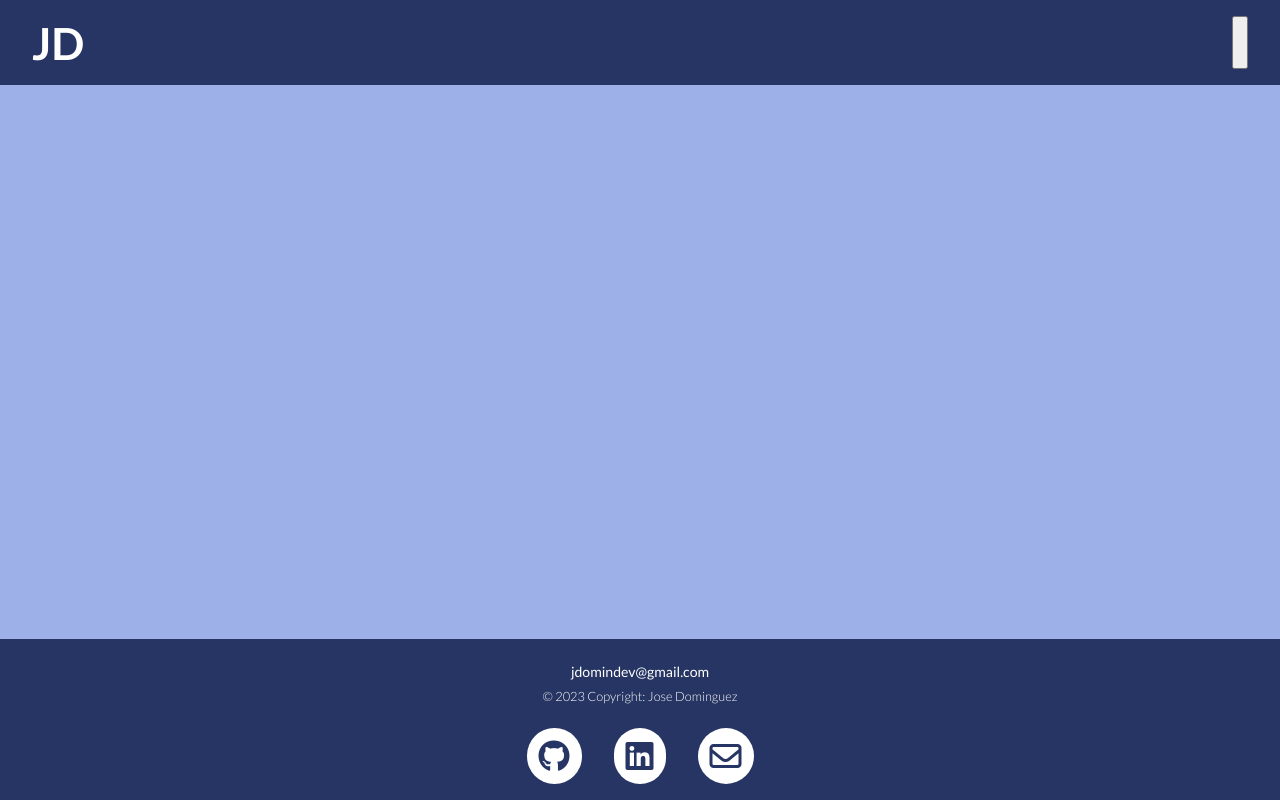
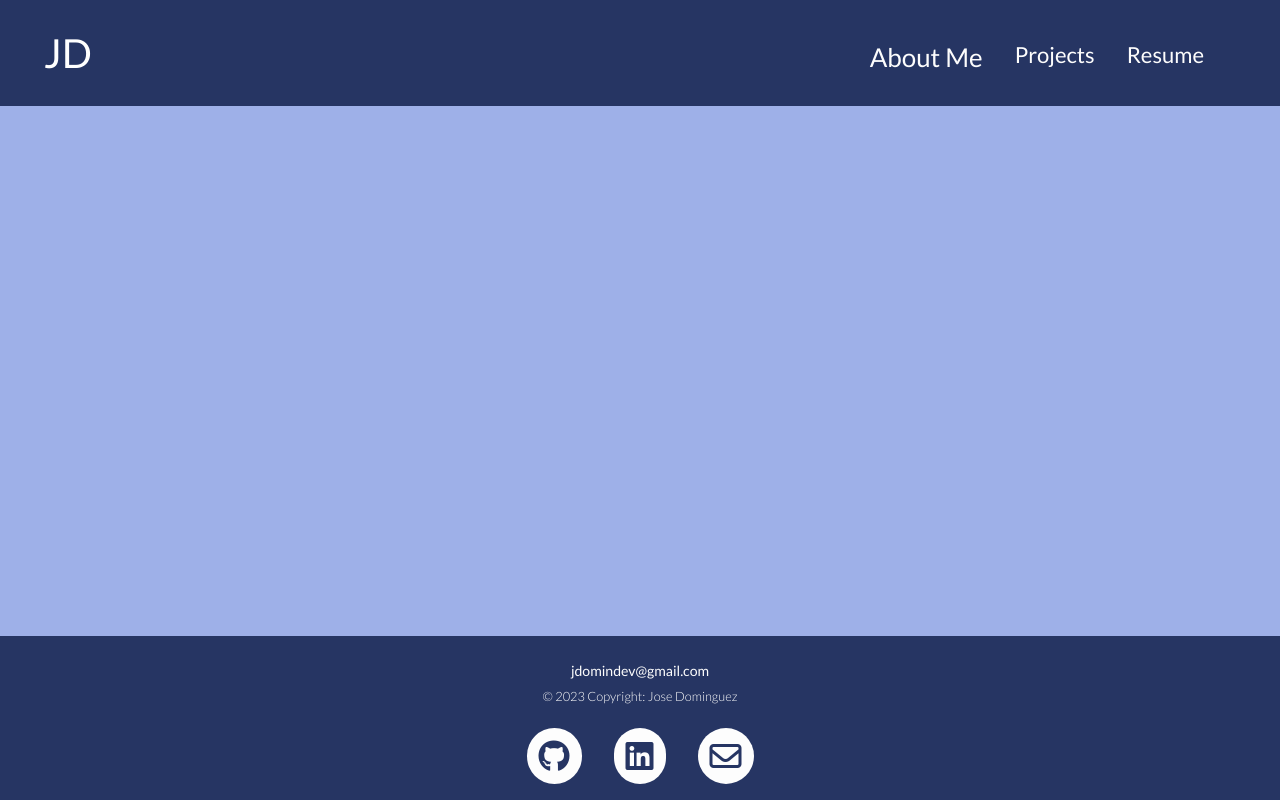
Before and after one commit to jdomindev/portfolio, a React (Vite) app: page /about in a window 1280 px wide. Built offline with nearby package versions, Linux system fonts and the light colour scheme.

Commit message:
added header, header.css, bootstrap installed, react-router-dom installed

```diff
--- a/index.html
+++ b/index.html
@@ -6,13 +6,14 @@
     <meta name="viewport" content="width=device-width, initial-scale=1.0" />
     <link rel="preconnect" href="https://fonts.googleapis.com">
     <link rel="preconnect" href="https://fonts.gstatic.com" crossorigin>
+    <link href="https://cdn.jsdelivr.net/npm/bootstrap@5.3.0-alpha1/dist/css/bootstrap.min.css" rel="stylesheet" integrity="sha384-GLhlTQ8iRABdZLl6O3oVMWSktQOp6b7In1Zl3/Jr59b6EGGoI1aFkw7cmDA6j6gD" crossorigin="anonymous">
     <link href="https://fonts.googleapis.com/css2?family=Lato:ital,wght@0,100;0,300;0,400;0,700;0,900;1,100&display=swap" rel="stylesheet">
-    <script src="https://kit.fontawesome.com/ae631a9cf7.js" crossorigin="anonymous"></script>
-
     <title>Jose Dominguez</title>
   </head>
   <body>
     <div id="root"></div>
+    <script src="https://cdn.jsdelivr.net/npm/bootstrap@5.3.0-alpha1/dist/js/bootstrap.bundle.min.js" integrity="sha384-w76AqPfDkMBDXo30jS1Sgez6pr3x5MlQ1ZAGC+nuZB+EYdgRZgiwxhTBTkF7CXvN" crossorigin="anonymous"></script>
+    <script src="https://kit.fontawesome.com/ae631a9cf7.js" crossorigin="anonymous"></script>
     <script type="module" src="/src/main.jsx"></script>
   </body>
 </html>
--- a/package.json
+++ b/package.json
@@ -9,8 +9,10 @@
     "preview": "vite preview"
   },
   "dependencies": {
+    "bootstrap": "^5.3.0-alpha1",
     "react": "^18.2.0",
-    "react-dom": "^18.2.0"
+    "react-dom": "^18.2.0",
+    "react-router-dom": "^6.8.2"
   },
   "devDependencies": {
     "@types/react": "^18.0.27",
--- a/src/App.css
+++ b/src/App.css
@@ -6,6 +6,7 @@
   --blue-3: #5679e3;
   --blue-4: #444c63;
   --blue-5: #435eb0;
+  --white: #fdfdfd;
   --font-size-xs: clamp(0.8rem, 0vw + 0.8rem, 0.8rem);
   --font-size-sm: clamp(0.8rem, 0.1vw + 0.8rem, 1rem);
   --font-size-md: clamp(0.9rem, 0.3vw + 0.8rem, 1.3rem);
--- a/src/components/Header.jsx
+++ b/src/components/Header.jsx
@@ -1,11 +1,35 @@
 import '../styles/header.css'
+import { NavLink, Link } from 'react-router-dom'
+
 
 function Header() {
-
   return (
     <header>
-      <h1>JD</h1>
-      <button></button>
+      <nav className='navbar navbar-dark navbar-expand-lg'>
+        <div className='container-fluid'>
+          <Link className='navbar-brand' to="/">
+            <h1>JD</h1>
+          </Link>
+          <button className="navbar-toggler" type="button" data-bs-toggle="collapse" data-bs-target="#navbarNav" aria-controls="navbarNav" aria-expanded="false" aria-label="Toggle navigation">
+            <span className="navbar-toggler-icon"></span>
+          </button>
+          <div className="navbar-collapse collapse" id="navbarNav">
+            <div className="navbar-nav ms-auto">
+              <NavLink to="/about" className="navlink">
+                About Me
+              </NavLink>
+              <NavLink to="/projects" className="navlink">
+                Projects
+              </NavLink>
+              <Link to="https://drive.google.com/file/d/1URkiU2vqHl6UBqxUWpSQpxsIAiFqyd6W/view?usp=share_link"
+                target="_blank" rel="noreferrer"
+                className="navlink">
+                Resume
+              </Link>
+            </div>
+          </div>
+        </div>
+      </nav>
     </header>
   )
 }
--- a/src/main.jsx
+++ b/src/main.jsx
@@ -1,9 +1,12 @@
 import React from 'react'
 import ReactDOM from 'react-dom/client'
+import { BrowserRouter } from "react-router-dom";
 import App from './App'
 
 ReactDOM.createRoot(document.getElementById('root')).render(
   <React.StrictMode>
-    <App />
+    <BrowserRouter>
+      <App />
+    </BrowserRouter>
   </React.StrictMode>,
 )
--- a/src/styles/footer.css
+++ b/src/styles/footer.css
@@ -4,7 +4,7 @@
 }
 
 .footer-copy {
-  color: white;
+  color: var(--white);
   display: flex;
   flex-direction: column;
   justify-content: center;
@@ -21,7 +21,7 @@
 }
 
 .footer-email {
-  color: white;
+  color: var(--white);
   text-decoration: none;
   padding: 0.5rem;
   font-size: var(--font-size-sm);
@@ -46,7 +46,7 @@
 }
 
 .contact-icon {
-  background-color: white;
+  background-color: var(--white);
   color: var(--blue-1);
   border: none;
   border-radius: 50px;
--- a/src/styles/header.css
+++ b/src/styles/header.css
@@ -4,7 +4,24 @@ header {
     color: white;
     position: sticky;
     top: 0;
-    display: flex;
-    justify-content: space-between;
     padding: 1rem 2rem;
 }
+
+.navlink {
+    color: var(--white);
+    text-decoration: none;
+    font-size: var(--font-size-lg);
+    margin-right: 2rem;
+    margin: .5rem 2rem 0 0;
+    transition: font-size .2s linear;
+}
+
+.navlink:hover, .active {
+    font-size: var(--font-size-xxl);
+}
+
+@media screen and (min-width: 800px) {
+    .navlink:hover, .active {
+        font-size: var(--font-size-xl);
+    }
+}
```
Also changed, not shown: src/App.jsx (+8 -0 lines), 1 other file (tests, documents, lock files or other folders).
